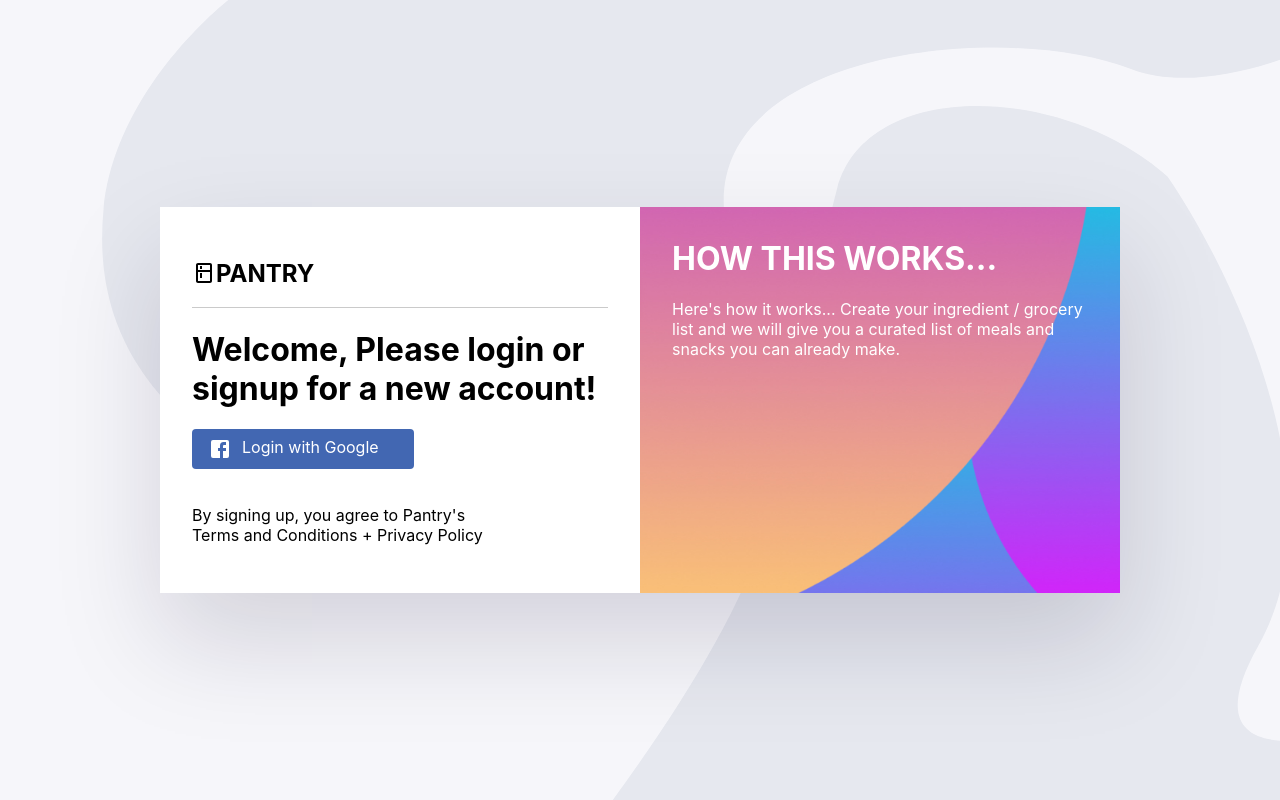
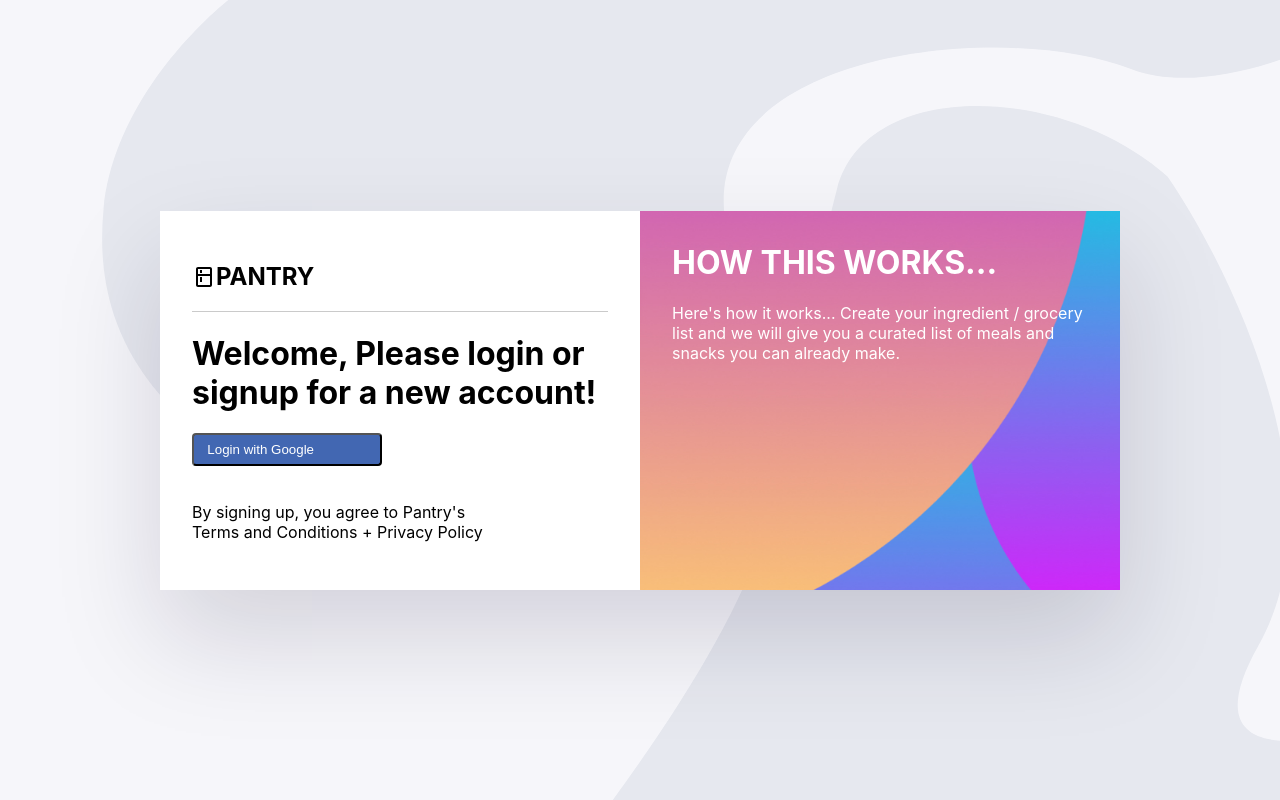
Before and after one commit to Entropiks/Pantry, a React (Create React App) app: page / in a window 1280 px wide. Built offline with nearby package versions, Linux system fonts and the light colour scheme.

Commit message:
redirect user on auth

```diff
--- a/src/Components/Login.js
+++ b/src/Components/Login.js
@@ -1,9 +1,7 @@
-import React from 'react';
+import React, { useContext, createContext, useState } from 'react';
 import KitchenIcon from '@material-ui/icons/Kitchen';
 import FacebookIcon from '@material-ui/icons/Facebook';
 import Dash from './Dash';
-// import TextField from '@material-ui/core/TextField';
-import { useHistory } from 'react-router-dom';
 
 import { auth, provider } from '../firebase';
 
@@ -26,6 +24,12 @@ function Login() {
             var email = error.email;
             var credential = error.credential;
           });
+          // When user is logged in, redirect to the Dash
+          auth.onAuthStateChanged(user => {
+            if(user) {
+              window.location = 'Dash';
+            }
+          });
       };
 
     return (
@@ -38,7 +42,7 @@ function Login() {
             </div>
             <div className="login_header">
               <h1>Welcome, Please login or signup for a new account!</h1>
-              <btn onClick={user_login} className="btn btn_facebook"><FacebookIcon />Login with Google</btn>&nbsp;
+              <button onClick={user_login} className="btn btn_facebook">Login with Google</button>&nbsp;
             </div>
 
             <div className="login_footer">
```
